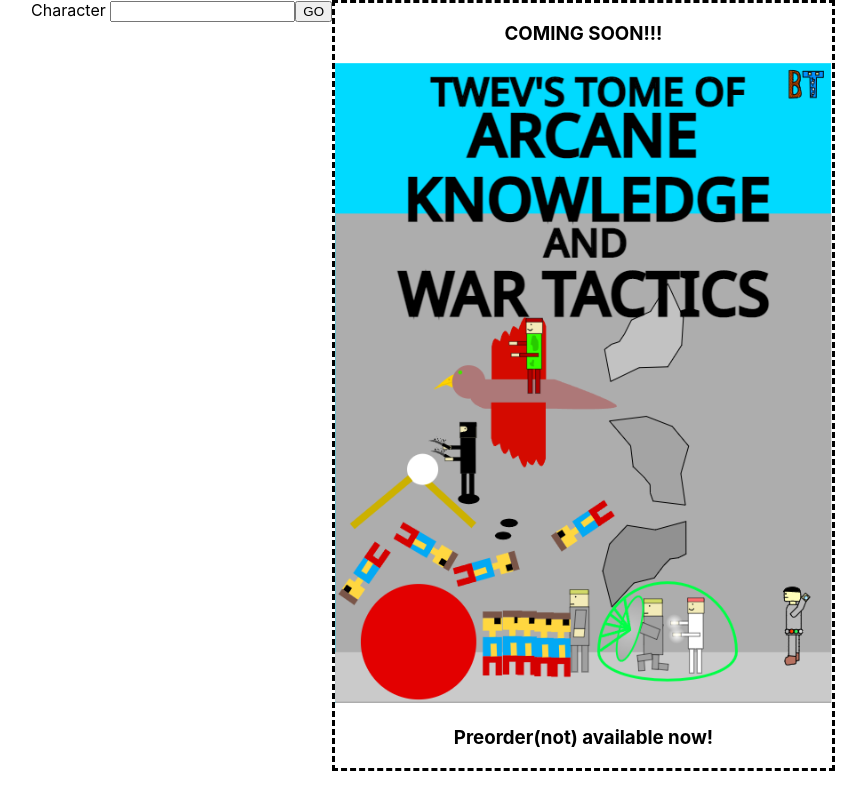
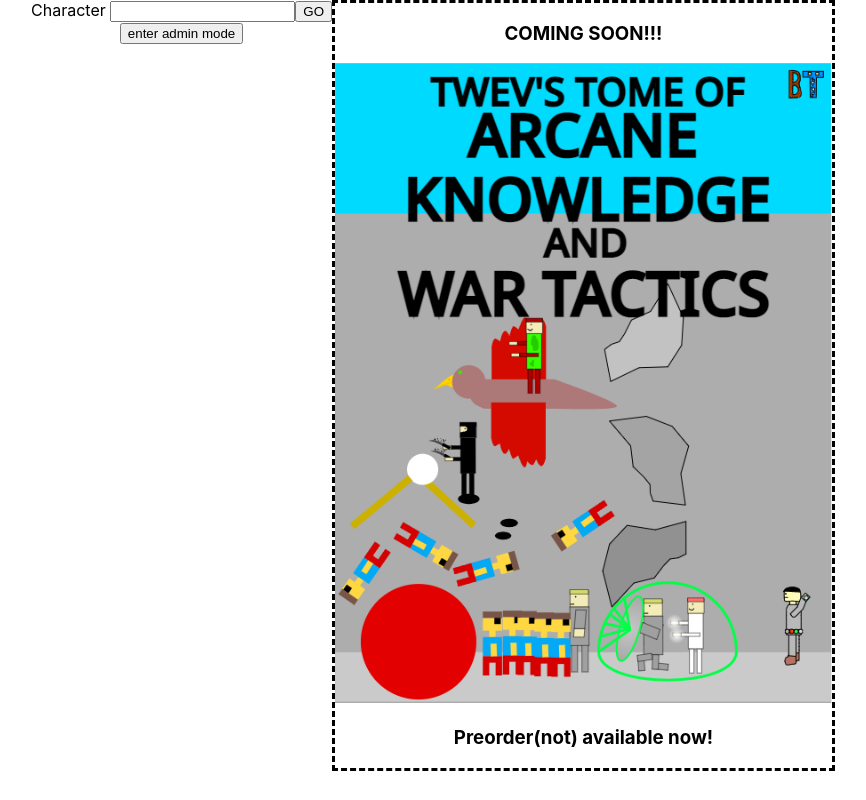
Before and after one commit to MatthewWHuang/BattleTeam, a React (Create React App) app: page / in a window 1280 px wide. Shown: the whole page, without its empty margins (207-1073 px from the left). Built offline with nearby package versions, Linux system fonts and the light colour scheme.

Commit message:
Added Admin Mode

```diff
--- a/src/App.js
+++ b/src/App.js
@@ -28,6 +28,7 @@ const db = getDatabase();
 function App() {
   const [characterName, setCharacterName] = useState("");
   const [character, setCharacter] = useState("none");
+  const [inAdmin, setInAdmin] = useState(false);
 
   const loadCharacter = async (e) => {
     e.preventDefault();
@@ -51,6 +52,19 @@ function App() {
     setCharacterName(e.target.value);
   };
 
+  const enterAdmin = (e) => {
+    e.preventDefault();
+    var pass = prompt(
+      "Enter the correct password or you shall be sacrificed to our Dragon Cave..."
+    );
+    if (pass === "BT1vsSoop") {
+      setInAdmin(true);
+      alert("You have entered Admin Mode!!!");
+    } else {
+      alert("INCORRECT!!! SACRAFICE THEM TO THE DRAGONS!!!");
+    }
+  };
+
   useEffect(() => {
     document.title = "Battle Team";
   }, []);
@@ -62,13 +76,18 @@ function App() {
       ) : (
         <div style={{ display: "flex", flexDirection: "row" }}>
           <div style={{ flexDirection: "column" }}>
+            <form>
               <label>Character </label>
               <input
                 type="text"
                 onChange={characterSelectChanged}
                 value={characterName}
               ></input>
-            <button onClick={loadCharacter}>GO</button>
+              <button type="submit" onClick={loadCharacter}>
+                GO
+              </button>
+            </form>
+            <button onClick={enterAdmin}>enter admin mode</button>
           </div>
           <div style={{ flexDirection: "column", borderStyle: "dashed" }}>
             <h3>COMING SOON!!!</h3>
```
Also changed, not shown: 8 other files (tests, documents, lock files or other folders). Lines whose indentation alone changed are shown as unchanged.
